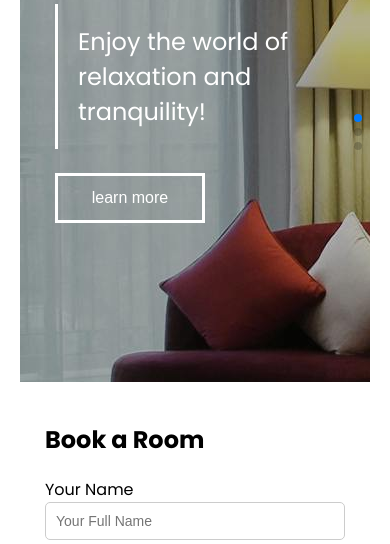
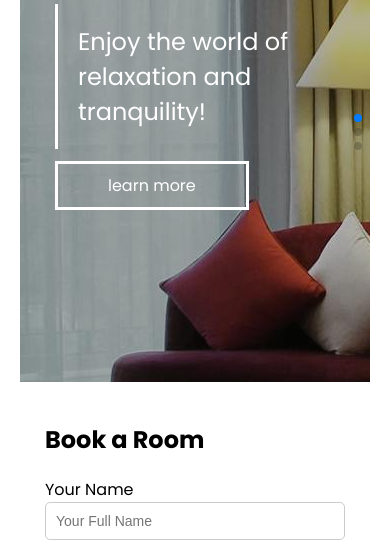
Before and after one commit to 1hiking/examenu4, a plain HTML site: page index.html in a window 390 px wide. Shown: the part 300-844 px from the top of the page. Drawn offline with nearby package versions, Linux system fonts and the light colour scheme.

Commit message:
Convert buttons into links, improve tablet gallery

```diff
--- a/index.html
+++ b/index.html
@@ -66,7 +66,7 @@
                         <p class="title">Your Ideal Retreat</p>
                         <p class="subtitle">Enjoy the world of relaxation
                             and tranquility!</p>
-                        <button>learn more</button>
+                        <a href="#about-us">learn more</a>
                     </div>
                 </swiper-slide>
                 <swiper-slide>
@@ -75,7 +75,7 @@
                         <p class="title">Relax & Unwind</p>
                         <p class="subtitle">Experience the luxurious level
                             of our spa treatments</p>
-                        <button>learn more</button>
+                        <a href="#about-us">learn more</a>
                     </div>
                 </swiper-slide>
                 <swiper-slide>
@@ -84,7 +84,7 @@
                         <p class="title">Revitalize & Relax</p>
                         <p class="subtitle">Indulge in our top-notch
                             spa resort</p>
-                        <button>learn more</button>
+                        <a href="#about-us">learn more</a>
                     </div>
                 </swiper-slide>
             </swiper-container>
@@ -262,6 +262,7 @@
     <section id="gallery" class="gallery">
         <h2>Our Gallery</h2>
         <div class="gallery_container">
+            <div class="left">
                 <div class="a">
                     <a href="resources/gallery1.jpg" data-fancybox="gallery">
                         <img src="resources/gallery1.jpg" alt="">
@@ -277,6 +278,8 @@
                         <img src="resources/gallery3.jpg" alt="">
                     </a>
                 </div>
+            </div>
+            <div class="right">
                 <div class="d">
                     <a href="resources/gallery4.jpg" data-fancybox="gallery">
                         <img src="resources/gallery4.jpg" alt="">
@@ -291,6 +294,7 @@
                     <a href="resources/gallery6.jpg" data-fancybox="gallery">
                         <img src="resources/gallery6.jpg" alt="">
                     </a>
+                </div>
             </div>
         </div>
     </section>
@@ -478,7 +482,8 @@
                     autoStart: true, // Enable thumbnails
                 },
             });
-
+            $('.accordion-header').first().addClass('active');
+            $('.accordion-content').first().slideDown(0);
             // accordeon
             $('.accordion-header').on('click', function () {
                 $(this).toggleClass('active');
--- a/main.css
+++ b/main.css
@@ -134,13 +134,15 @@ header {
                     font-size: 1.5rem;
                 }
 
-                button {
+                a {
                     color: white;
                     border: 3px solid white;
                     background-color: transparent;
                     font-size: 1rem;
+                    padding: 10px 50px;
                     width: 150px;
                     height: 50px;
+                    text-decoration: none;
                 }
             }
         }
@@ -496,6 +498,7 @@ header {
             outline: none;
             cursor: pointer;
             transition: 0.4s;
+            box-shadow: 10px 10px 34px -15px rgba(0, 0, 0, 0.75);
         }
 
         .accordion-header:hover {
@@ -790,7 +793,7 @@ footer {
     .gallery {
         .gallery_container {
             display: flex;
-            flex-direction: column;
+            flex-direction: row;
 
             img {
                 width: 100%;
```
Lines whose indentation alone changed are shown as unchanged.
